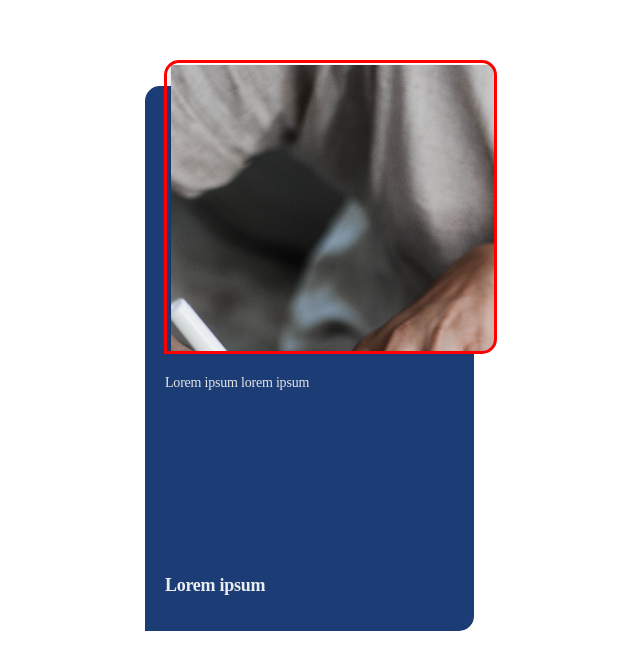
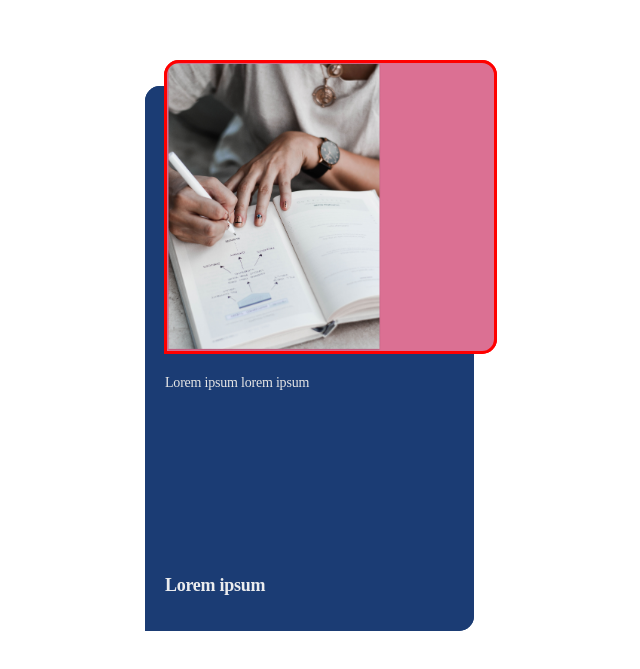
Before and after one commit to citi-onboarding/Agreste-Consultoria-Jr, a React (Create React App) app in the folder client/: page / in a window 1280 px wide. Shown: the part 113-782 px from the top of the page, without its empty margins (498-1138 px from the left). Built offline with nearby package versions, Linux system fonts and the light colour scheme.

Commit message:
fix(feature/card-depoiment): change css of the depoiment card

```diff
--- a/client/src/App.jsx
+++ b/client/src/App.jsx
@@ -7,6 +7,7 @@ function App() {
   return (
     <>
       <CardDepoiment/>
+      <CardDepoiment/>
 
     </>
   );
--- a/client/src/components/CardDepoiment/CardDepoiment.css
+++ b/client/src/components/CardDepoiment/CardDepoiment.css
@@ -24,8 +24,11 @@ body, html {
   height: 294px;
   right: -23px;
   top: calc(70% - 294px/2 - 261px);
-  background: url('../../assets/Rectangle\ 79.png');
-  border: solid;
+  background-image: url('../../assets/Rectangle\ 79.png');
+  background-color: palevioletred;
+  background-repeat: no-repeat;
+  background-size: contain;
+  border: 3px solid;
   border-color: red;
   box-sizing: border-box;
   border-radius: 15px 15px 15px 0px;
```
